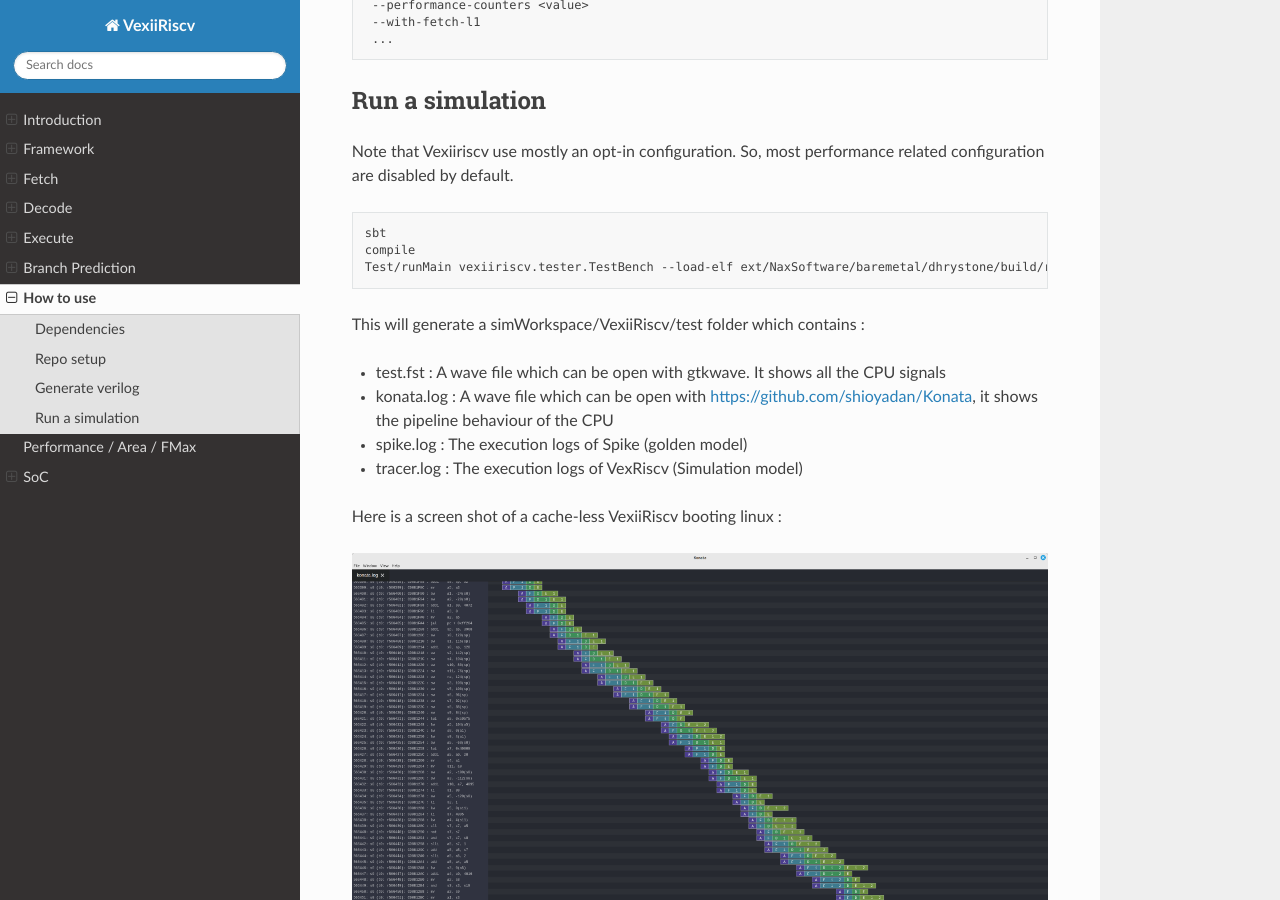
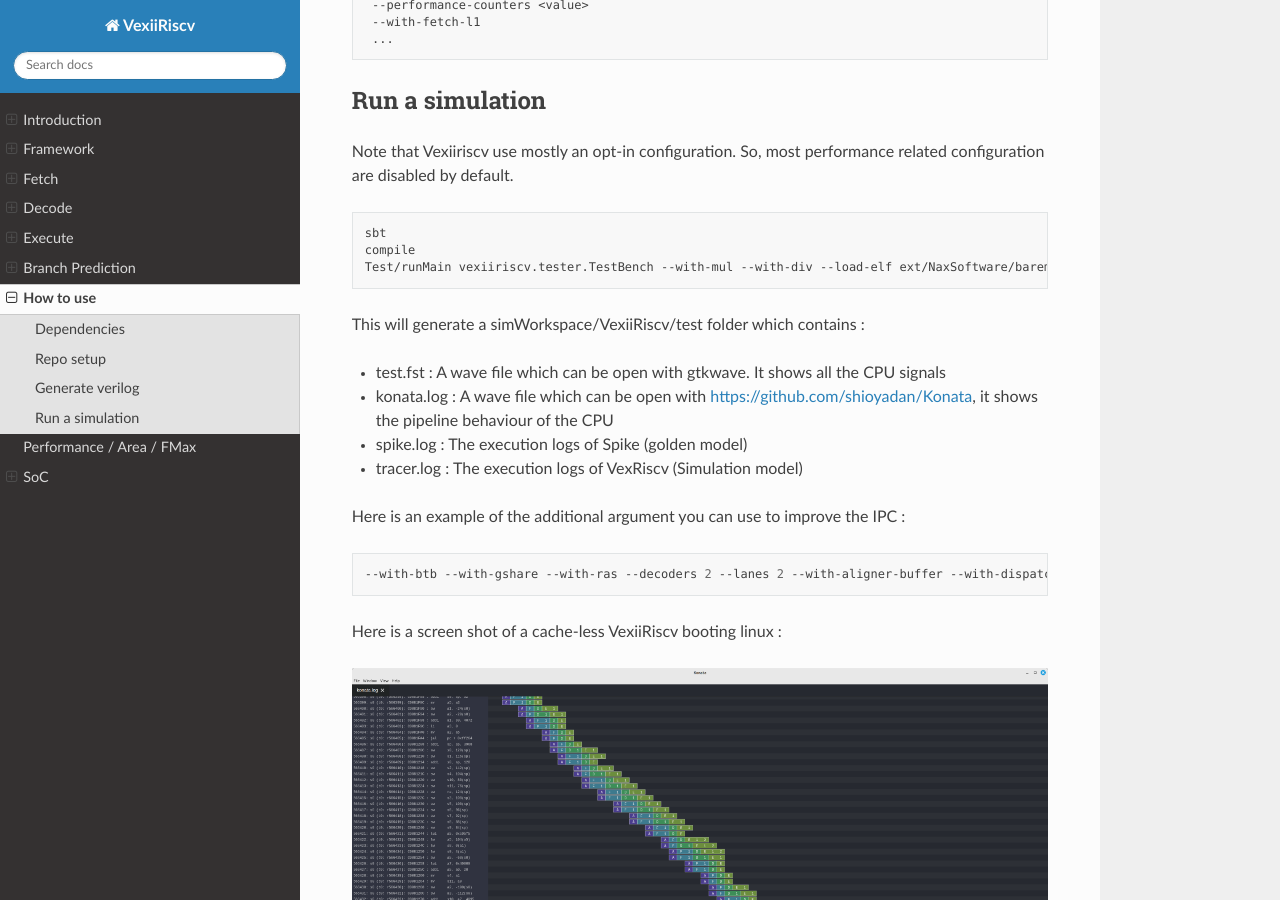
Before and after one commit to SpinalHDL/VexiiRiscv-RTD, a Sphinx documentation site: the page built from source/VexiiRiscv/HowToUse/index.rst, in a window 1280 px wide and 900 px high, scrolled down 2032 px. Built offline with Sphinx 7.4.7 and the Read the Docs theme 2.0.0, drawn with Linux system fonts in a browser that asks for light colours.

Commit message:
Fix read me about testbench dhrystone

```diff
--- a/source/VexiiRiscv/HowToUse/index.rst
+++ b/source/VexiiRiscv/HowToUse/index.rst
@@ -125,7 +125,7 @@
 
     sbt
     compile
-    Test/runMain vexiiriscv.tester.TestBench --load-elf ext/NaxSoftware/baremetal/dhrystone/build/rv32ima/dhrystone.elf --trace-all
+    Test/runMain vexiiriscv.tester.TestBench --with-mul --with-div --load-elf ext/NaxSoftware/baremetal/dhrystone/build/rv32ima/dhrystone.elf --trace-all
 
 
 This will generate a simWorkspace/VexiiRiscv/test folder which contains :
@@ -135,6 +135,13 @@
 - spike.log : The execution logs of Spike (golden model)
 - tracer.log : The execution logs of VexRiscv (Simulation model)
 
+Here is an example of the additional argument you can use to improve the IPC :
+
+.. code-block:: bash
+
+   --with-btb --with-gshare --with-ras --decoders 2 --lanes 2 --with-aligner-buffer --with-dispatcher-buffer --with-late-alu --regfile-async --allow-bypass-from 0 --div-radix 4
+
+
 Here is a screen shot of a cache-less VexiiRiscv booting linux :
 
 .. image:: /asset/picture/konata.png
```
